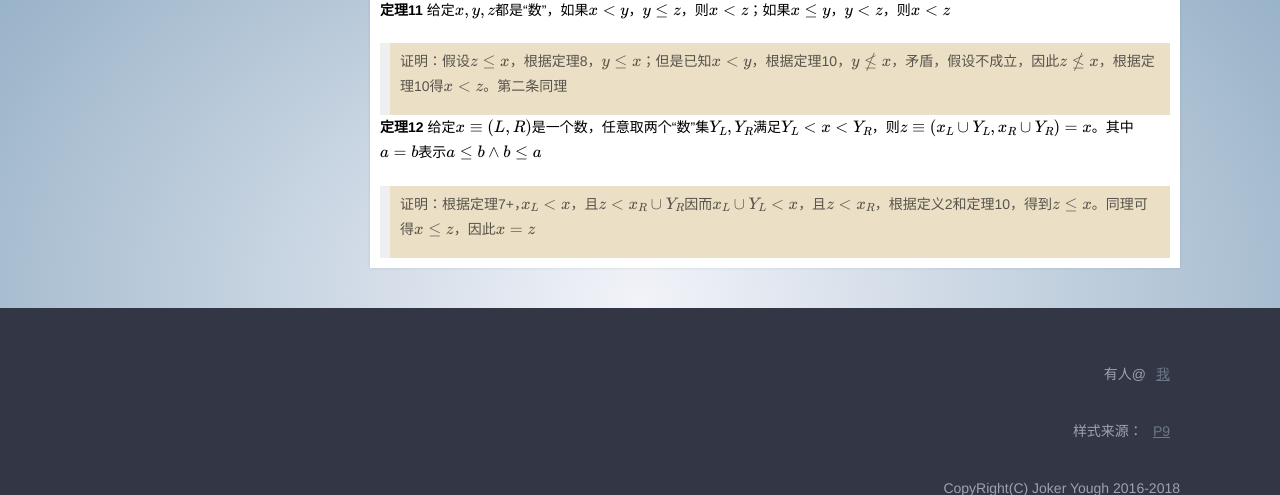
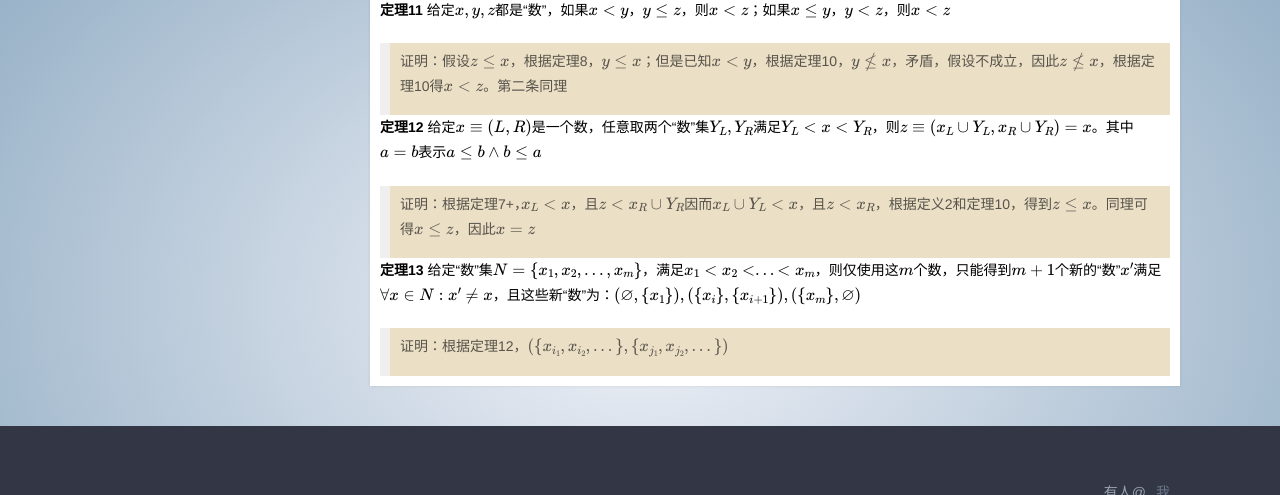
Before and after one commit to pw1316/pw1316.github.io, a Jekyll site: the page built from _posts/2019-01-23-Surreal-Numbers.md, in a window 1280 px wide and 900 px high, scrolled down 1952 px, cut to the strip 0-495 px from the top of the window. Built offline with Jekyll 4.4.1, drawn with Linux system fonts in a browser that asks for light colours; nearby versions of some CDN libraries; formulas are drawn with MathJax 3.

Commit message:
#2 update Surreal Numbers

```diff
--- a/_posts/2019-01-23-Surreal-Numbers.md
+++ b/_posts/2019-01-23-Surreal-Numbers.md
@@ -73,3 +73,7 @@ showbar: false
 **定理12** 给定$$x\equiv(L,R)$$是一个数，任意取两个“数”集$$Y_L,Y_R$$满足$$Y_L\lt x\lt Y_R$$，则$$z\equiv(x_L\cup Y_L,x_R\cup Y_R)=x$$。其中$$a=b$$表示$$a\leq b\land b\leq a$$
 
 > 证明：根据定理7+，$$x_L\lt x$$，且$$z\lt x_R\cup Y_R$$因而$$x_L\cup Y_L\lt x$$，且$$z\lt x_R$$，根据定义2和定理10，得到$$z\leq x$$。同理可得$$x\leq z$$，因此$$x=z$$
+
+**定理13** 给定“数”集$$N=\{x_1,x_2,...,x_m\}$$，满足$$x_1\lt x_2\lt...\lt x_m$$，则仅使用这$$m$$个数，只能得到$$m+1$$个新的“数”$$x'$$满足$$\forall x\in N:x'\neq x$$，且这些新“数”为：$$(\varnothing,\{x_1\}),(\{x_i\},\{x_{i+1}\}),(\{x_m\},\varnothing)$$
+
+> 证明：根据定理12，$$(\{x_{i_1},x_{i_2},...\},\{x_{j_1},x_{j_2},...\})$$
```
